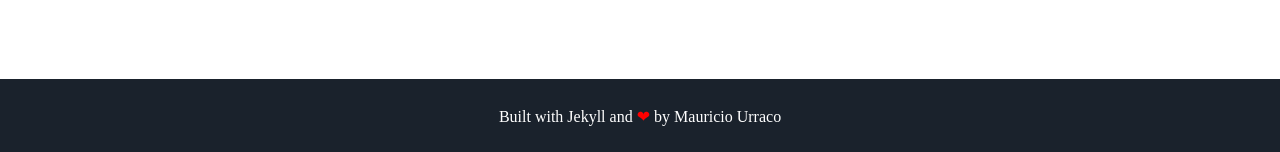
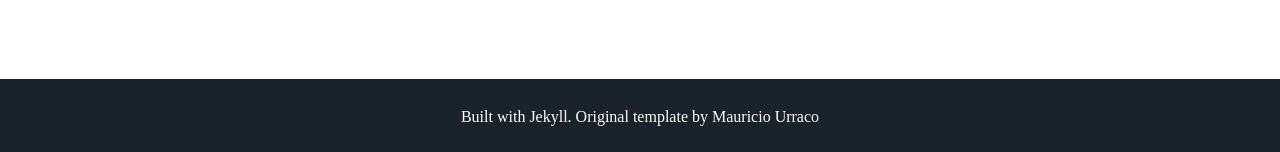
Before and after one commit to y330/y330, a Jekyll site: the page built from index.html, in a window 1280 px wide. Shown: the part 1546-1698 px from the top of the page. Built offline with Jekyll 4.4.1, drawn with Linux system fonts in a browser that asks for light colours; some web fonts are replaced.

Commit message:
Update footer.html

```diff
--- a/_includes/footer.html
+++ b/_includes/footer.html
@@ -1,6 +1,6 @@
 <footer class="footer">
     <!-- <p>&copy; {{ site.username }}</p> -->
-    <p>Built with Jekyll and <span class="love">❤</span> by <a href="https://github.com/murraco">Mauricio Urraco</a></p>
+    <p>Built with Jekyll. Original template by <a href="https://github.com/murraco">Mauricio Urraco</a></p>
 </footer>
 <script src="//cdn.jsdelivr.net/particles.js/2.0.0/particles.min.js"></script>
 <script src="{{ '/assets/js/sweet-scroll.min.js' | prepend: site.baseurl }}"></script>
```
